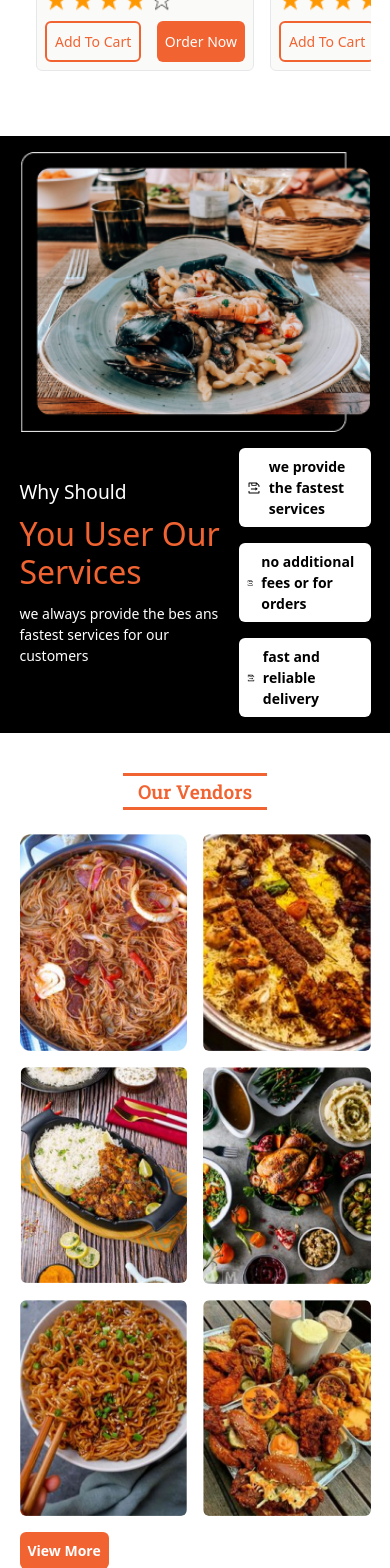
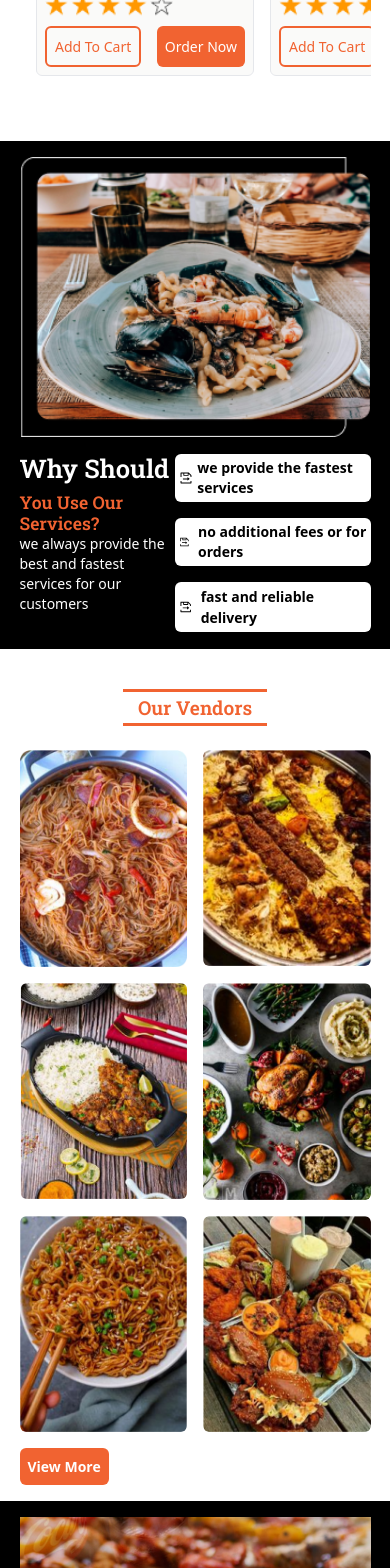
Before and after one commit to willybrown100/techeat, a React (Vite) app: page / in a window 390 px wide. Shown: the part 1404-2972 px from the top of the page. Built offline with nearby package versions, Linux system fonts and the light colour scheme.

Commit message:
Initial commit

```diff
--- a/src/App.jsx
+++ b/src/App.jsx
@@ -13,6 +13,7 @@ import Policy from "./features/signin/PrivacyPolicy/Policy";
 import { QueryClient, QueryClientProvider } from "@tanstack/react-query";
 import { ReactQueryDevtools } from "@tanstack/react-query-devtools";
 import { Toaster } from "react-hot-toast";
+import AppLayout from "./components/AppLayout";
 
  const queryClient=new QueryClient({
   defaultOptions:{
@@ -28,6 +29,9 @@ function App() {
 <ReactQueryDevtools initialIsOpen={false}/>
     <BrowserRouter>
       <Routes>
+        <Route element={<AppLayout/>}>
+
+        </Route>
         <Route path="/" element={<HomePage />} />
         <Route path="contact" element={<ContactPage />} />
         <Route path="menu" element={<Menu />} />
--- a/src/components/AppLayout.jsx
+++ b/src/components/AppLayout.jsx
@@ -1,7 +1,9 @@
+import { Outlet } from "react-router-dom"
+
 function AppLayout() {
  return (
   <div>
-
+   <Outlet/>
   </div>
  )
 }
--- a/src/components/Header.jsx
+++ b/src/components/Header.jsx
@@ -42,7 +42,7 @@ function Header() {
          </p>
          <Button>order now</Button>
        </div>
-       {/* <HeroImages2 /> */}
+
        <CricleImagesLarge />
      </article>
    </header>
--- a/src/components/HeroImages.jsx
+++ b/src/components/HeroImages.jsx
@@ -67,7 +67,7 @@ const surroundingImages = [
               key={image.id}
               src={image.src}
               alt="Img"
-              className="absolute w-[4rem] h-[4rem] rounded-full invisible transition-opacity duration-500"
+              className="absolute w-[4rem] h-[4rem] duration-300 rounded-full invisible transition-opacity  ease-in-out"
               style={{
                 top: `calc(50% + ${y}px)`,
                 left: `calc(50% + ${x}px)`,
--- a/src/features/homePage/Aboutus.jsx
+++ b/src/features/homePage/Aboutus.jsx
@@ -7,7 +7,7 @@ function Aboutus() {
      <article className={`${className}`}>
        <div className="my-6">
          <div className="w-[7rem] h-[0.2rem] bg-brand m-auto"></div>
-         <h3 className="text-brand my-1 font-headings font-semibold text-center">
+         <h3 className="text-brand my-1  font-headings font-semibold text-center">
            about us
          </h3>
          <div className="w-[7rem] h-[0.2rem] bg-brand m-auto"></div>
--- a/src/features/homePage/OurService.jsx
+++ b/src/features/homePage/OurService.jsx
@@ -5,33 +5,32 @@ function OurService() {
  return (
    <section className={`bg-black`}>
      <article
-       className={`${className} gap-x-4 md:grid md:grid-cols-2 md:items-center `}
+       className={`${className} md:gap-x-8 md:grid md:grid-cols-2 md:items-center `}
      >
        <div className="mb-4">
          <img src="\images\Group 26898.png" className="" alt="img" />
        </div>
 
-       <div className="flex md:block items-center">
+       <div className="flex justify-between md:block gap-1 items-center">
         <div>
-
-         <h3>why should </h3>
-         <h2 className="text-brand">you user our services</h2>
-         <p>we always provide the bes ans fastest services for our customers</p>
+         <h2 className="font-headings sm:text-[2.6rem] mb-2 text-[1.6rem] font-semibold ">why should </h2>
+         <h3 className="text-brand md:text-[2.5rem] w-full  font-headings text-[1.1rem] mb-0 font-semibold ">you use our services?</h3>
+         <p className="text-sm sm:text-lg max-w-[12rem] md:max-w-[35rem] md:text-lg">we always provide the best  and fastest services for our customers</p>
         </div>
          <div className="md:inline-flex  flex-col space-y-4">
-           <strong className=" items-center gap-x-2 p-2 rounded-md inline-flex  bg-white font-semibold text-black ">
+           <strong className="text-sm items-center gap-x-1 p-1 md:text-[1rem] md:px-4 md:gap-x-2 md:p-2 rounded-md inline-flex  bg-white font-semibold text-black ">
              <span>
                <AiOutlineDeliveredProcedure />
              </span>
              we provide the fastest services
            </strong>
            <br />
-           <strong className=" items-center bg-white p-2 rounded-md gap-x-2 font-semibold inline-flex text-black ">
+           <strong className="text-sm items-center bg-white p-1 md:text-[1rem] md:px-4 md:p-2 rounded-md gap-x-2 font-semibold inline-flex text-black ">
                <AiOutlineDeliveredProcedure />
              no additional fees or  for orders
            </strong>
            <br/>
-           <strong className=" items-center inline-flex rounded-md gap-x-2 p-2 bg-white font-semibold text text-black">
+           <strong className=" items-center inline-flex rounded-md gap-x-2 p-1 md:p-2 md:px-4  md:text-[1rem]  bg-white font-semibold text text-black">
                <AiOutlineDeliveredProcedure />
         fast and reliable delivery
            </strong>
--- a/src/features/homePage/OurVendors.jsx
+++ b/src/features/homePage/OurVendors.jsx
@@ -7,7 +7,7 @@ function OurVendors() {
      <article className={`${className}`}>
        <div className="my-6">
          <div className="w-[9rem] h-[0.2rem] bg-brand m-auto"></div>
-         <h3 className="text-brand my-1 font-headings font-semibold text-center">
+         <h3 className="text-brand my-1 font-headings  font-semibold text-center">
            our vendors
          </h3>
          <div className="w-[9rem] h-[0.2rem] bg-brand m-auto"></div>
@@ -21,7 +21,7 @@ function OurVendors() {
              className=" w-full rounded-md h-auto md:h-[25rem] object-cover  "
            />
            <div className="absolute rounded-bl-[0.375rem] rounded-br-md flex items-center justify-center group-hover:h-[20%] bottom-0 right-0 left-0 bg-brand overflow-hidden w-full h-[0] transition-all ease-in-out">
-             <h3 className=" font-headings font-semibold text-center text-white">
+             <h3 className="mb-0 font-headings font-semibold text-center text-white">
                korede spagheti
              </h3>
            </div>
@@ -34,7 +34,7 @@ function OurVendors() {
              className="block rounded-md w-full h-auto md:h-[25rem] object-cover"
            />
            <div className="absolute rounded-bl-[0.375rem] rounded-br-md flex items-center justify-center group-hover:h-[20%] bottom-0 right-0 left-0 bg-brand overflow-hidden w-full h-[0] transition-all ease-in-out">
-             <h3 className=" font-headings font-semibold text-center text-white">
+             <h3 className="mb-0 font-headings font-semibold text-center text-white">
                food by betty
              </h3>
            </div>
@@ -46,7 +46,7 @@ function OurVendors() {
              className="block rounded-md h-auto w-full md:h-[25rem] object-cover"
            />
            <div className="absolute rounded-bl-[0.375rem] rounded-br-md flex items-center justify-center group-hover:h-[20%] bottom-0 right-0 left-0 bg-brand overflow-hidden w-full h-[0] transition-all ease-in-out">
-             <h3 className=" font-headings font-semibold text-center text-white">
+             <h3 className="mb-0 font-headings font-semibold text-center text-white">
                grace kitchen
              </h3>
            </div>
@@ -58,7 +58,7 @@ function OurVendors() {
              className="block rounded-md h-auto w-full md:h-[25rem] object-cover"
            />
            <div className="absolute rounded-bl-[0.375rem] rounded-br-md flex items-center justify-center group-hover:h-[20%] bottom-0 right-0 left-0 bg-brand overflow-hidden w-full h-[0] transition-all ease-in-out">
-             <h3 className=" font-headings capitalize font-semibold text-center text-white">
+             <h3 className="mb-0 font-headings capitalize font-semibold text-center text-white">
                rikks delight
              </h3>
            </div>
@@ -70,7 +70,7 @@ function OurVendors() {
              className="block h-auto rounded-md w-full md:h-[25rem] object-cover"
            />
            <div className="absolute rounded-bl-[0.375rem] rounded-br-md flex items-center justify-center group-hover:h-[20%] bottom-0 right-0 left-0 bg-brand overflow-hidden w-full h-[0] transition-all ease-in-out">
-             <h3 className=" font-headings font-semibold text-center text-white">
+             <h3 className="mb-0 font-headings font-semibold text-center text-white">
                happy meals
              </h3>
            </div>
@@ -82,7 +82,7 @@ function OurVendors() {
              className="block rounded-md w-full h-auto md:h-[25rem] object-cover  "
            />
            <div className="absolute rounded-bl-[0.375rem] rounded-br-md flex items-center justify-center group-hover:h-[20%] bottom-0 right-0 left-0 bg-brand overflow-hidden w-full h-[0] transition-all ease-in-out">
-             <h3 className=" font-headings capitalize font-semibold text-center text-white">
+             <h3 className="mb-0 font-headings capitalize font-semibold text-center text-white">
                ari's pastries
              </h3>
            </div>
--- a/src/features/homePage/TopMenu.jsx
+++ b/src/features/homePage/TopMenu.jsx
@@ -44,7 +44,7 @@ function TopMenu() {
     <section className={`${className}`}>
       <div className="my-6">
       <div className="w-[11rem] h-[0.2rem] bg-brand m-auto"></div>
-      <h3 className="text-brand my-1 font-headings font-semibold text-center">our top menu</h3>
+      <h3 className="text-brand my-1 mb-1 font-headings font-semibold text-center">our top menu</h3>
       <div className="w-[11rem] h-[0.2rem] bg-brand m-auto"></div>
       </div>
       <Carousel
--- a/src/index.css
+++ b/src/index.css
@@ -55,7 +55,7 @@ h1,h2,h3,h4{
   letter-spacing: var(--spacing);
   text-transform: capitalize;
   line-height: 1.2;
-  margin-bottom: 0.7rem;
+  margin-bottom: 1rem;
 }
 h1{
   font-size: 3rem;
```
